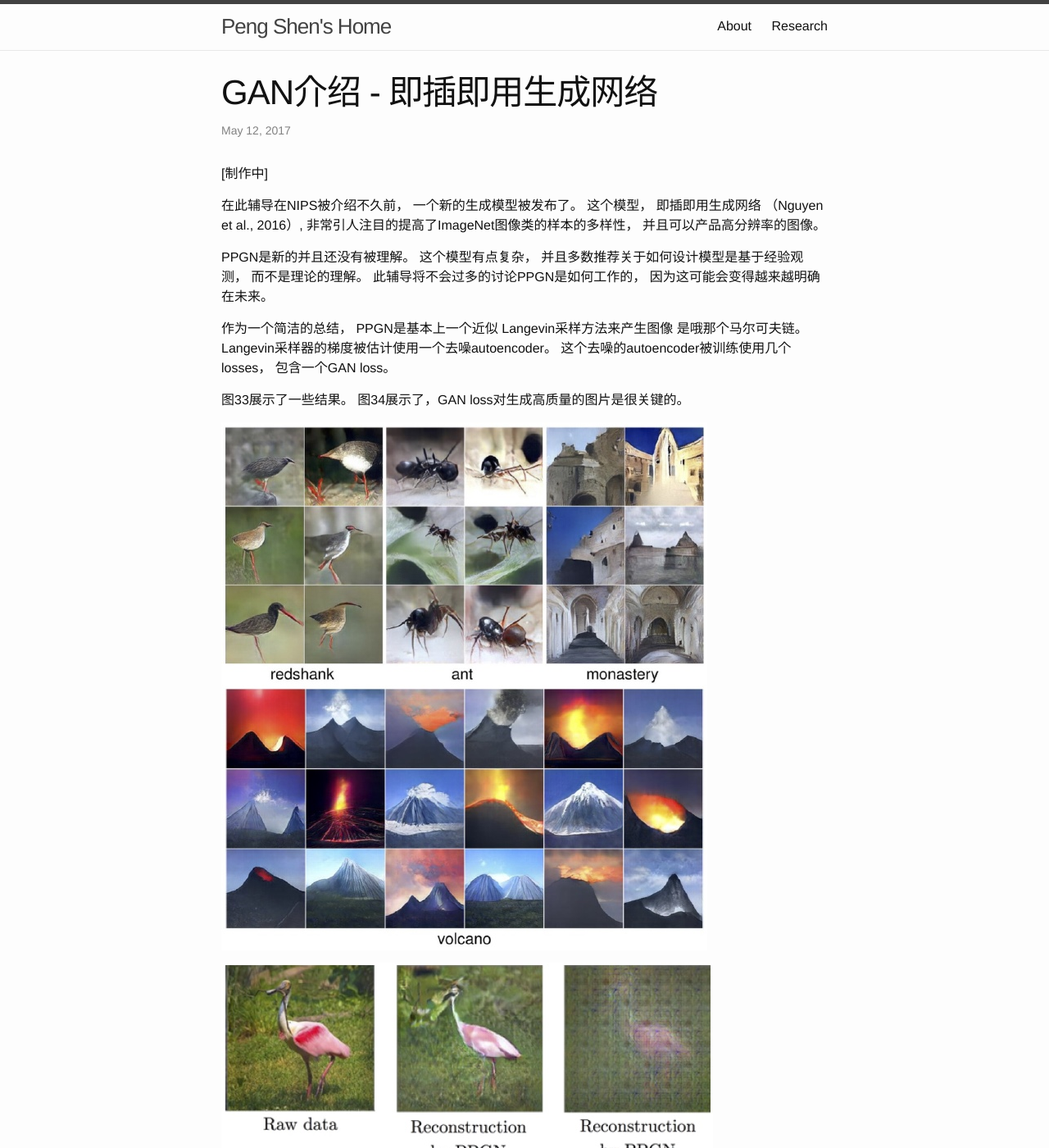
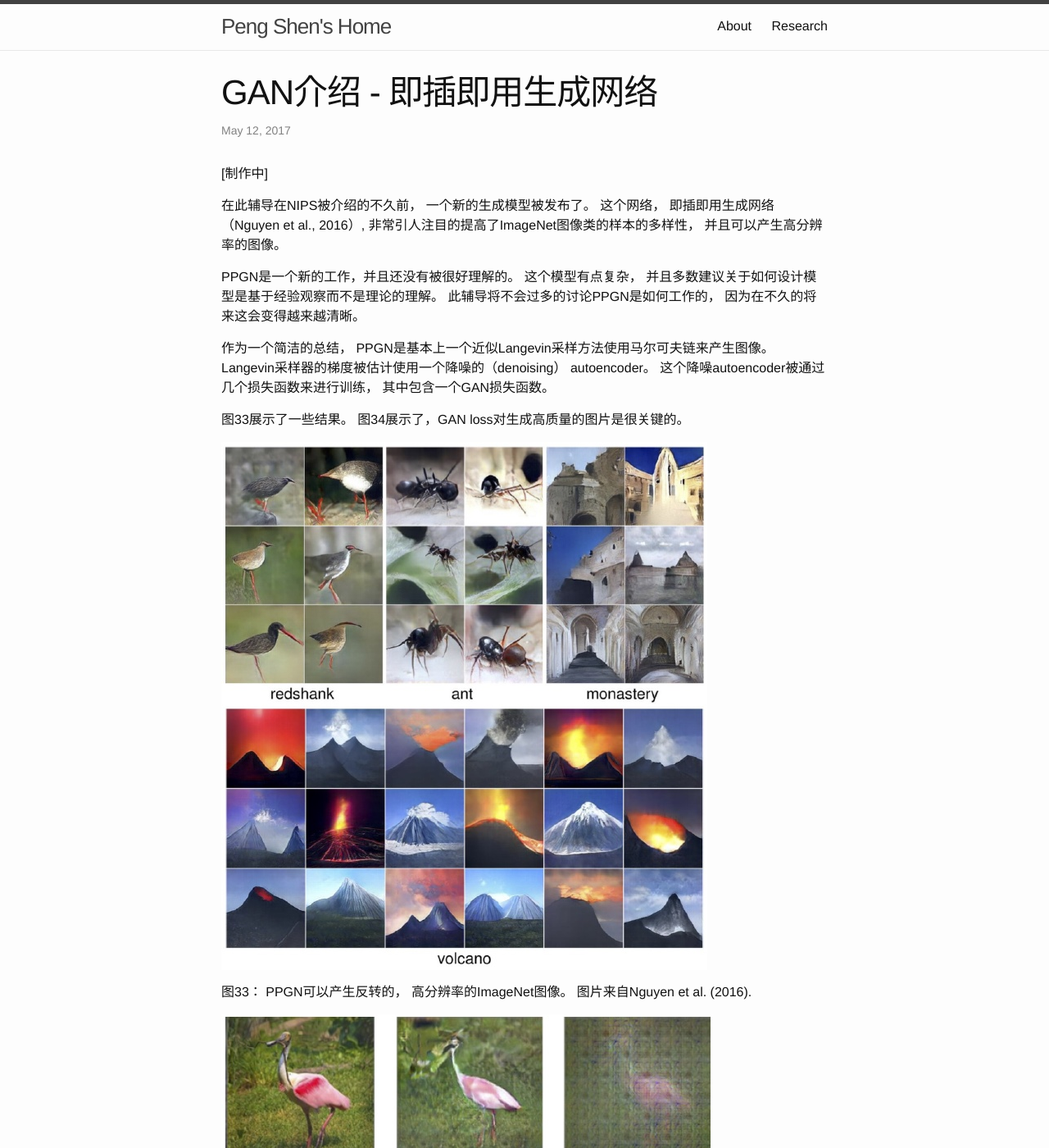
Before and after one commit to sinpycn/sinpycn.github.io, a Jekyll site: the page built from _posts/research/2017-05-12-GAN-Tutorial-Plug-and-play-generative-networks.md, in a window 1280 px wide and 1400 px high. Shown: the whole window at 82% size. Built offline with Jekyll 4.4.1, drawn with Linux system fonts in a browser that asks for light colours; some of the changed text lies outside the part shown.

Commit message:
Update 2017-05-12-GAN-Tutorial-Plug-and-play-generative-networks.md

```diff
--- a/_posts/research/2017-05-12-GAN-Tutorial-Plug-and-play-generative-networks.md
+++ b/_posts/research/2017-05-12-GAN-Tutorial-Plug-and-play-generative-networks.md
@@ -7,20 +7,23 @@ categories: [research, gan-tutorial]
 
 [制作中]
 
-在此辅导在NIPS被介绍不久前， 一个新的生成模型被发布了。
-这个模型， 即插即用生成网络 （Nguyen et al., 2016）, 非常引人注目的提高了ImageNet图像类的样本的多样性， 并且可以产品高分辨率的图像。
+在此辅导在NIPS被介绍的不久前， 一个新的生成模型被发布了。
+这个网络， 即插即用生成网络 （Nguyen et al., 2016）, 非常引人注目的提高了ImageNet图像类的样本的多样性， 并且可以产生高分辨率的图像。
 
-PPGN是新的并且还没有被理解。
-这个模型有点复杂， 并且多数推荐关于如何设计模型是基于经验观测， 而不是理论的理解。
-此辅导将不会过多的讨论PPGN是如何工作的， 因为这可能会变得越来越明确在未来。
+PPGN是一个新的工作，并且还没有被很好理解的。
+这个模型有点复杂， 并且多数建议关于如何设计模型是基于经验观察而不是理论的理解。
+此辅导将不会过多的讨论PPGN是如何工作的， 因为在不久的将来这会变得越来越清晰。
 
-作为一个简洁的总结， PPGN是基本上一个近似 Langevin采样方法来产生图像 是哦那个马尔可夫链。
-Langevin采样器的梯度被估计使用一个去噪autoencoder。
-这个去噪的autoencoder被训练使用几个losses， 包含一个GAN loss。
+作为一个简洁的总结， PPGN是基本上一个近似Langevin采样方法使用马尔可夫链来产生图像。
+Langevin采样器的梯度被估计使用一个降噪的（denoising） autoencoder。
+这个降噪autoencoder被通过几个损失函数来进行训练， 其中包含一个GAN损失函数。
 
 图33展示了一些结果。 图34展示了，GAN loss对生成高质量的图片是很关键的。
 
-
 ![Figure 33](/images/201705/10/fig33.jpg)
 
+图33： PPGN可以产生反转的， 高分辨率的ImageNet图像。 图片来自Nguyen et al. (2016).
+
 ![Figure 34](/images/201705/10/fig34.jpg)
+
+图34： GAN的损失函数PPGN显著的组成部分。 没有它， PPNG使用的降噪autoencoder将不能产生高质量的图像。
```
